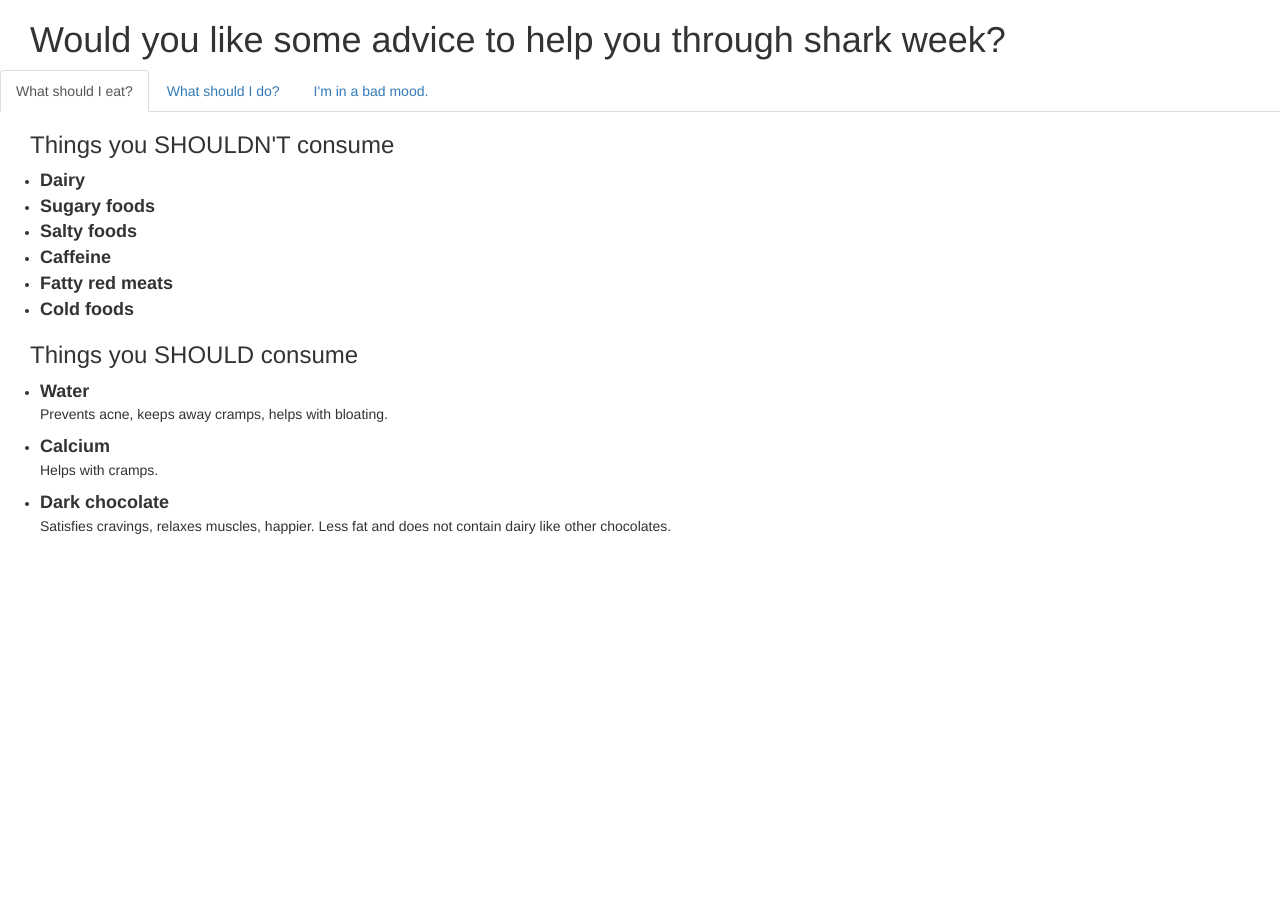
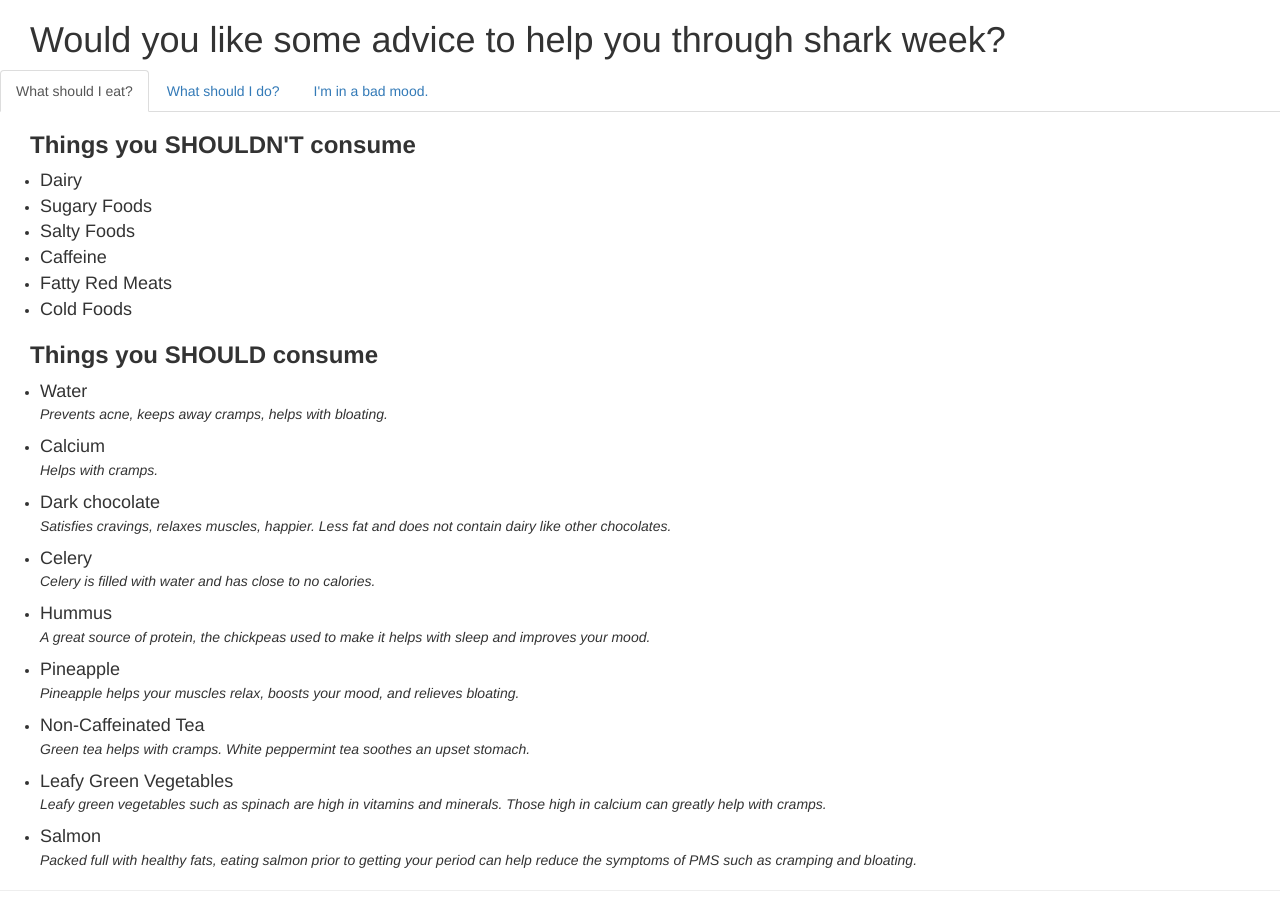
Before and after one commit to captiosus/Go-With-The-Flow, a Flask app: page /period in a window 1280 px wide. Before the commit the page ends 534 px from the top, so only its background shows below. Run offline with Flask 2, Linux system fonts and the light colour scheme; some libraries are stand-ins or nearby versions.

Commit message:
Finished info page

```diff
--- a/templates/periodPopup.html
+++ b/templates/periodPopup.html
@@ -9,36 +9,53 @@
 
 <div class="tab-content">
   <div id="eat" class="tab-pane fade in active">
-    <h3 class="maintext">Things you SHOULDN'T consume</h3>
+    <h3 class="maintext"><b>Things you SHOULDN'T consume</b></h3>
     <ul>
-      <li><font size="4"><b>Dairy</b></font></li>
-      <li><font size="4"><b>Sugary foods</b></font></li>
-      <li><font size="4"><b>Salty foods</b></font></li>
-      <li><font size="4"><b>Caffeine</b></font></li>
-      <li><font size="4"><b>Fatty red meats</b></font></li>
-      <li><font size="4"><b>Cold foods</b></font></li>
+      <li><font size="4">Dairy</font></li>
+      <li><font size="4">Sugary Foods</font></li>
+      <li><font size="4">Salty Foods</font></li>
+      <li><font size="4">Caffeine</font></li>
+      <li><font size="4">Fatty Red Meats</font></li>
+      <li><font size="4">Cold Foods</font></li>
     </ul>
-    <h3 class="maintext">Things you SHOULD consume</h3>
+    <h3 class="maintext"><b>Things you SHOULD consume</b></h3>
     <ul>
-      <li><font size="4"><b>Water</b></font></li>
-      <p>Prevents acne, keeps away cramps, helps with bloating.</p>
-      <li><font size="4"><b>Calcium</b></font></li>
-      <p>Helps with cramps.</p>
-      <li><font size="4"><b>Dark chocolate</b></font></li>
-      <p>Satisfies cravings, relaxes muscles, happier. Less fat and does not contain dairy like other chocolates.</p>
+      <li><font size="4">Water</font></li>
+      <p><i>Prevents acne, keeps away cramps, helps with bloating.</i></p>
+      <li><font size="4">Calcium</font></li>
+      <p><i>Helps with cramps.</i></p>
+      <li><font size="4">Dark chocolate</font></li>
+      <p><i>Satisfies cravings, relaxes muscles, happier. Less fat and does not contain dairy like other chocolates.</i></p>
+      <li><font size="4">Celery</font></li>
+      <p><i>Celery is filled with water and has close to no calories.</i></p>
+      <li><font size="4">Hummus</font></li>
+      <p><i>A great source of protein, the chickpeas used to make it helps with sleep and improves your mood.</i></p>
+      <li><font size="4">Pineapple</font></li>
+      <p><i>Pineapple helps your muscles relax, boosts your mood, and relieves bloating.</i></p>
+      <li><font size="4">Non-Caffeinated Tea</font></li>
+      <p><i>Green tea helps with cramps. White peppermint tea soothes an upset stomach.</i></p>
+      <li><font size="4">Leafy Green Vegetables</font></li>
+      <p><i>Leafy green vegetables such as spinach are high in vitamins and minerals. Those high in calcium can greatly help with cramps.</i></p>
+      <li><font size="4">Salmon</font></li>
+      <p><i>Packed full with healthy fats, eating salmon prior to getting your period can help reduce the symptoms of PMS such as cramping and bloating.</i></p>
     </ul>
+    <hr>
   </div>
   <div id="do" class="tab-pane fade">
-    <h3>Things you SHOULD do</h3>
+    <h3 class="maintext"><b>Things you SHOULD do</b></h3>
     <ul>
-      <li>Exercise</li>
-      <li>Warm up</li>
-      <li>Rest</li>
+      <li><font size="4">Exercise</font></li>
+      <p><i>The best form of exercise for relieving menstrual pain is aerobic exercise. Exercise in general releases happy hormones into the body that make you happier and counters the cramp causing chemicals released during your period. Getting your blood pumping through your body helps relieve cramps.</i></p>
+      <li><font size="4">Warm Up</font></li>
+      <p><i>Taking a hot shower or bath can help relax your muscles. Heat helps open blood vessels and improves blood flow through your body to relieve menstrual cramps.</i></p>
+      <li><font size="4">Rest</font></li>
+      <p><i>If possible, be sure to get some rest. Bleeding from your uterus is exhausting.</i></p>
     </ul>
   </div>
   <div id="mood" class="tab-pane fade">
-    <h3>Hope you feel better</h3>
-    <p>Some content in menu 2.</p>
+    <hr>
+    <iframe class = "center-block" width="560" height="315" src="https://www.youtube.com/embed/tntOCGkgt98" frameborder="0" allowfullscreen></iframe>
+    <h3 class = "text-center">Hope you feel better! :)</h3>
   </div>
 </div>
 {% endblock %}
```
